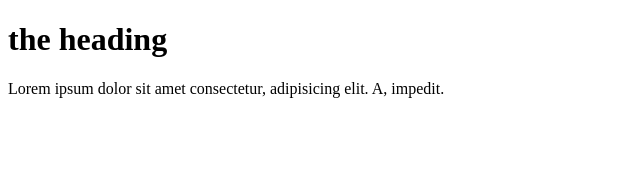
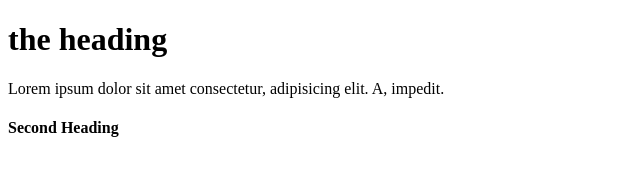
Before and after one commit to moinahmad25/destiny-website, a plain HTML site: page index.html in a window 1280 px wide. Shown: the whole page, without its empty margins (0-640 px from the left). Drawn offline with Linux system fonts and the light colour scheme.

Commit message:
h4 added

```diff
--- a/index.html
+++ b/index.html
@@ -8,5 +8,6 @@
 <body>
     <h1>the heading</h1>
     <p>Lorem ipsum dolor sit amet consectetur, adipisicing elit. A, impedit.</p>
+    <h4>Second Heading</h4>
 </body>
 </html>
```
